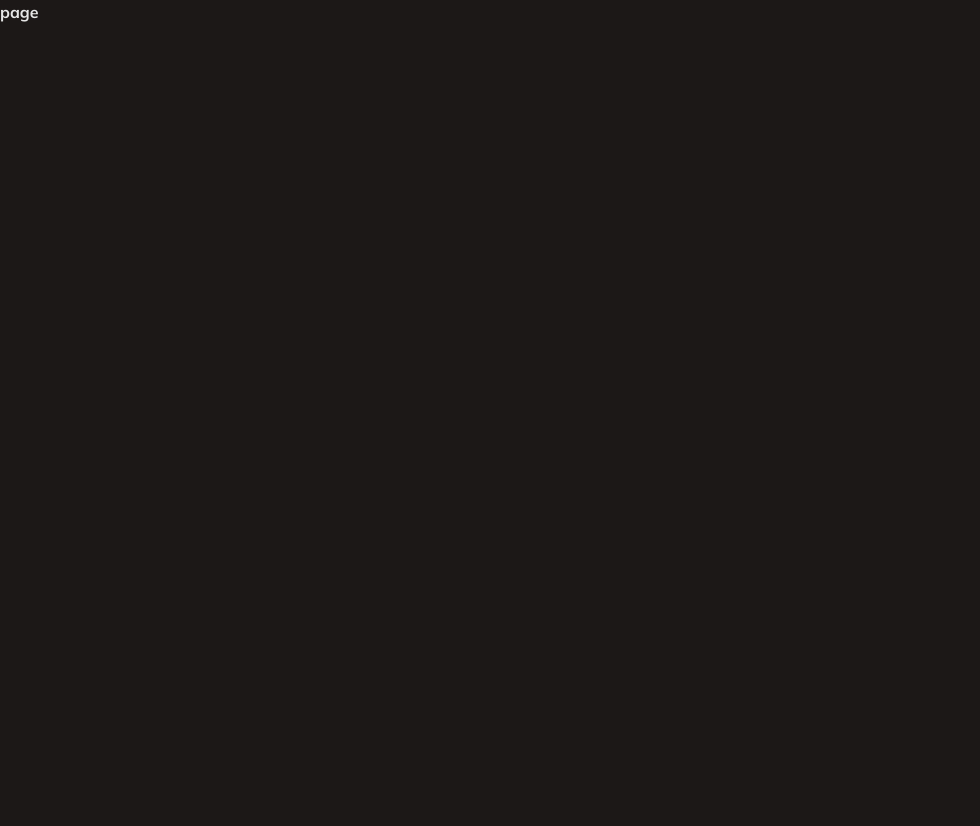
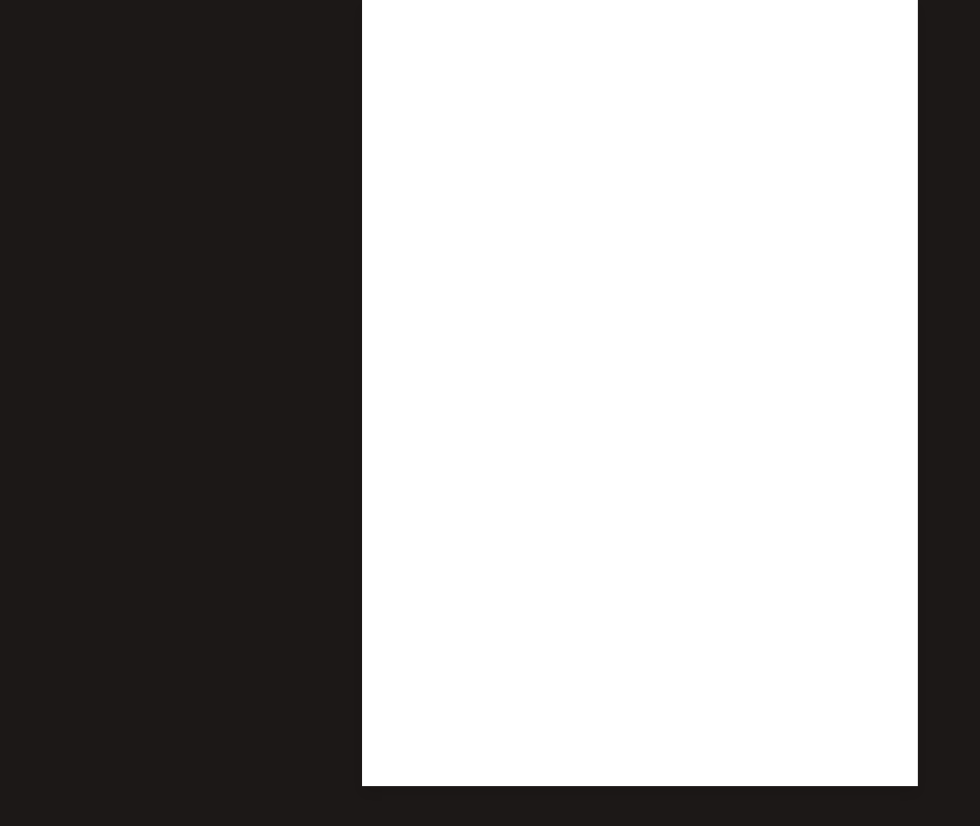
Before and after one commit to Ameer77-tech/ReAi, a Next.js app in the folder client/: page /preview/1 in a window 1280 px wide. Shown: the top 826 px of the page, without its empty margins (0-980 px from the left). Before the commit the page ends 800 px from the top, so only its background shows below. Built offline with nearby package versions, Linux system fonts and the light colour scheme.

Commit message:
initialized preview page

```diff
--- a/client/app/preview/[id]/page.tsx
+++ b/client/app/preview/[id]/page.tsx
@@ -1,8 +1,11 @@
+import T1 from '@/components/Preview/T1'
 import React from 'react'
 
 const page = () => {
   return (
-    <div>page</div>
+    <div className='flex justify-center items-start min-h-screen overflow-scroll'>
+      <T1 />
+    </div>
   )
 }
 
--- /dev/null
+++ b/client/components/Preview/T1.tsx
@@ -0,0 +1,9 @@
+import React from "react";
+
+const T1 = () => {
+  return (
+    <div className="scale-[0.7] origin-top shadow-lg w-[210mm] min-h-[297mm] bg-white p-[18mm]"></div>
+  );
+};
+
+export default T1;
```
Also changed, not shown: client/components/Preview/T2.tsx (added), client/components/Preview/T3.tsx (added).
